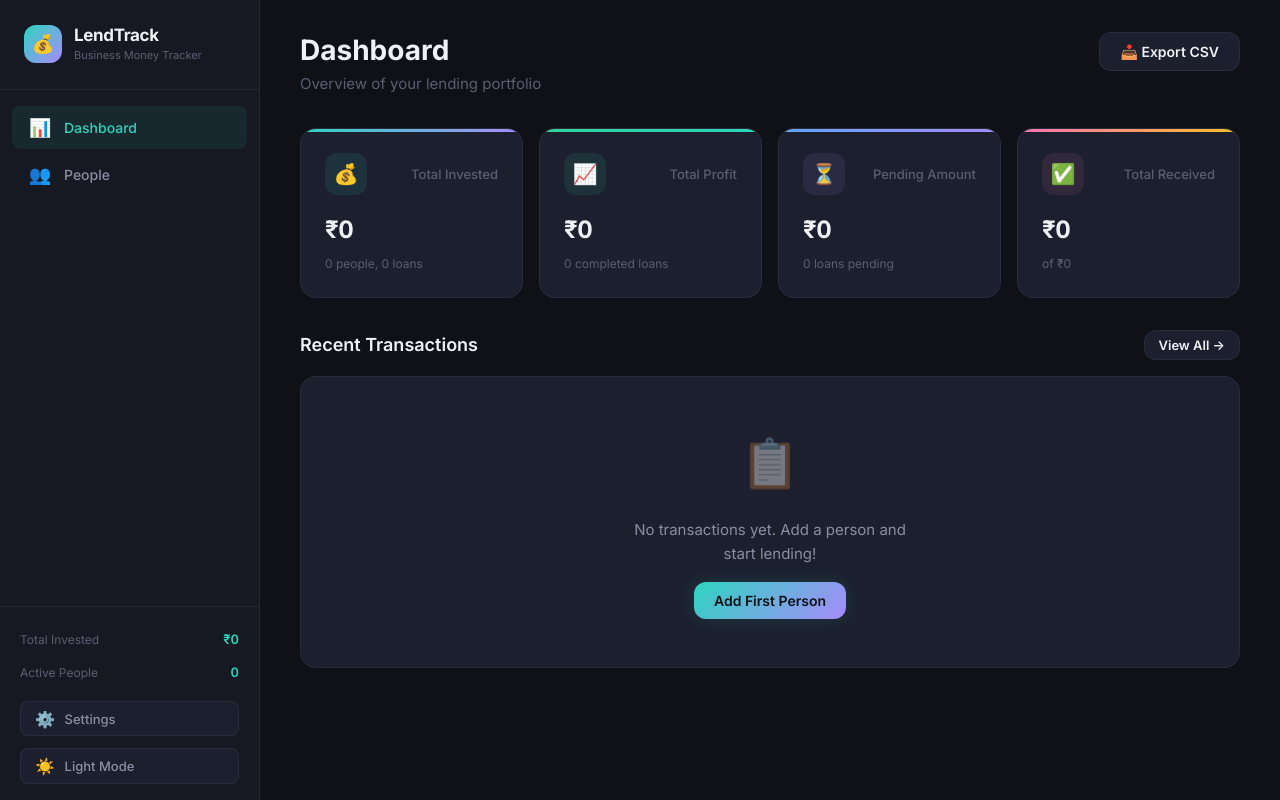
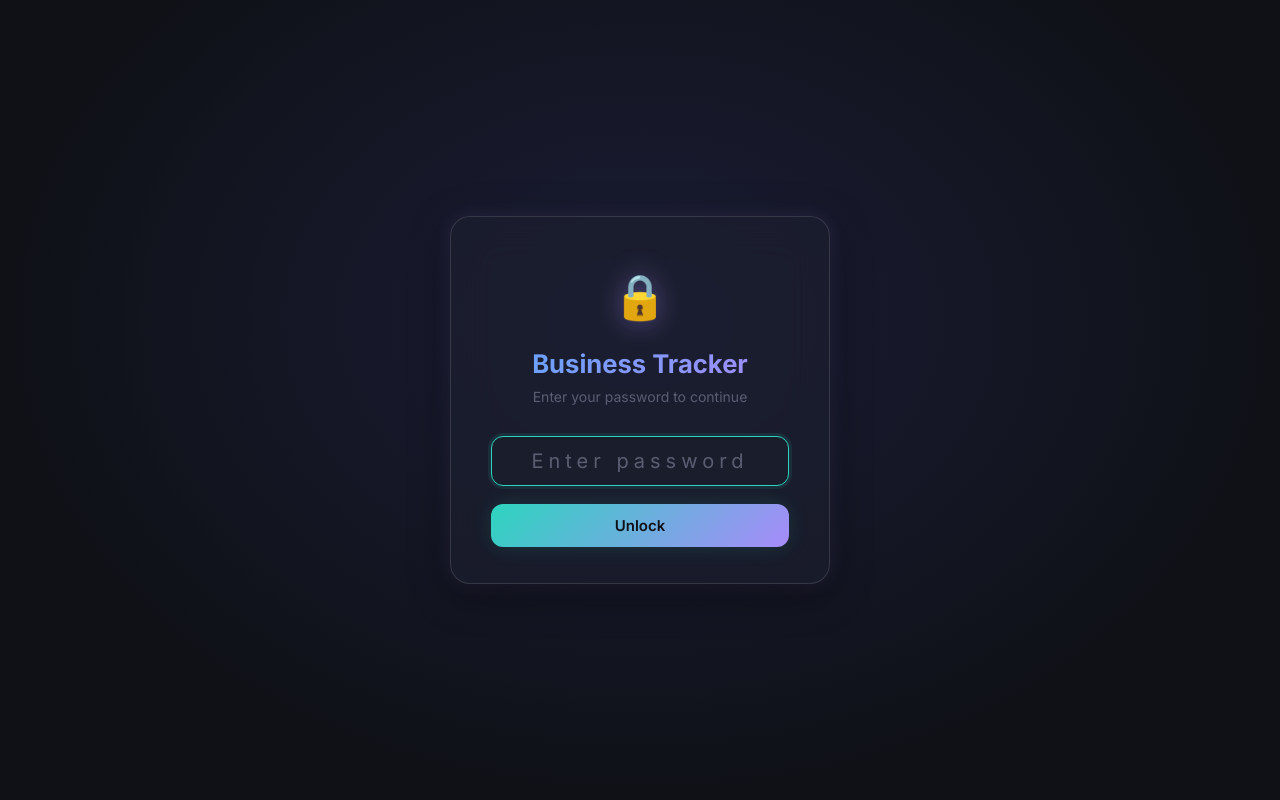
Before and after one commit to avinashtandon/business-tracker, a React (Vite) app: page / in a window 1280 px wide. Built offline with nearby package versions, Linux system fonts and the light colour scheme.

Commit message:
Add Authentication

```diff
--- a/src/App.jsx
+++ b/src/App.jsx
@@ -4,9 +4,58 @@ import Dashboard from './pages/Dashboard';
 import People from './pages/People';
 import PersonDetail from './pages/PersonDetail';
 
+const CORRECT_PASSWORD = '077522';
+
+function LockScreen({ onUnlock }) {
+  const [input, setInput] = useState('');
+  const [error, setError] = useState('');
+  const [shake, setShake] = useState(false);
+
+  const handleSubmit = (e) => {
+    e.preventDefault();
+    if (input === CORRECT_PASSWORD) {
+      onUnlock();
+    } else {
+      setError('Wrong password. Please enter the right password first.');
+      setShake(true);
+      setInput('');
+      setTimeout(() => setShake(false), 600);
+    }
+  };
+
+  return (
+    <div className="lock-screen">
+      <div className={`lock-card ${shake ? 'lock-shake' : ''}`}>
+        <div className="lock-icon">🔒</div>
+        <h1 className="lock-title">Business Tracker</h1>
+        <p className="lock-subtitle">Enter your password to continue</p>
+        <form onSubmit={handleSubmit} className="lock-form">
+          <input
+            className="input-field lock-input"
+            type="password"
+            placeholder="Enter password"
+            value={input}
+            onChange={(e) => { setInput(e.target.value); setError(''); }}
+            autoFocus
+          />
+          {error && <p className="lock-error">{error}</p>}
+          <button type="submit" className="btn btn-primary lock-btn">
+            Unlock
+          </button>
+        </form>
+      </div>
+    </div>
+  );
+}
+
 export default function App() {
+  const [unlocked, setUnlocked] = useState(false);
   const [page, setPage] = useState('dashboard');
   const [selectedPersonId, setSelectedPersonId] = useState(null);
+
+  if (!unlocked) {
+    return <LockScreen onUnlock={() => setUnlocked(true)} />;
+  }
 
   const navigate = (target, personId = null) => {
     setPage(target);
--- a/src/index.css
+++ b/src/index.css
@@ -433,3 +433,99 @@ select.input-field {
     padding-top: 4.5rem;
   }
 }
+
+/* ── Lock Screen ── */
+.lock-screen {
+  position: fixed;
+  inset: 0;
+  display: flex;
+  align-items: center;
+  justify-content: center;
+  background: radial-gradient(ellipse at 50% 40%, #1a1d35 0%, #0f1117 70%);
+  z-index: 9999;
+  animation: fadeIn 0.4s ease;
+}
+
+.lock-card {
+  background: var(--bg-glass);
+  backdrop-filter: blur(20px);
+  -webkit-backdrop-filter: blur(20px);
+  border: 1px solid var(--border-active);
+  border-radius: var(--radius-xl);
+  padding: 2.75rem 2.5rem 2.25rem;
+  width: 100%;
+  max-width: 380px;
+  text-align: center;
+  box-shadow: var(--shadow-lg), var(--shadow-glow-purple);
+  animation: fadeInUp 0.5s var(--transition-slow) forwards;
+}
+
+.lock-icon {
+  font-size: 2.75rem;
+  margin-bottom: 1rem;
+  display: block;
+  filter: drop-shadow(0 0 14px rgba(167, 139, 250, 0.45));
+}
+
+.lock-title {
+  font-size: 1.6rem;
+  font-weight: 700;
+  background: var(--gradient-cool);
+  -webkit-background-clip: text;
+  -webkit-text-fill-color: transparent;
+  background-clip: text;
+  margin-bottom: 0.35rem;
+}
+
+.lock-subtitle {
+  font-size: 0.875rem;
+  color: var(--text-muted);
+  margin-bottom: 1.75rem;
+}
+
+.lock-form {
+  display: flex;
+  flex-direction: column;
+  gap: 0.875rem;
+}
+
+.lock-input {
+  width: 100%;
+  text-align: center;
+  font-size: 1.25rem;
+  letter-spacing: 0.25em;
+  padding: 0.75rem 1rem;
+  border-radius: var(--radius-md);
+}
+
+.lock-error {
+  font-size: 0.8125rem;
+  color: var(--accent-red);
+  background: rgba(248, 113, 113, 0.08);
+  border: 1px solid rgba(248, 113, 113, 0.2);
+  border-radius: var(--radius-sm);
+  padding: 0.5rem 0.875rem;
+  margin: 0;
+  animation: fadeIn 0.2s ease;
+}
+
+.lock-btn {
+  width: 100%;
+  padding: 0.75rem 1rem;
+  font-size: 0.9375rem;
+  margin-top: 0.25rem;
+}
+
+@keyframes lockShake {
+  0%, 100% { transform: translateX(0); }
+  15%       { transform: translateX(-8px); }
+  30%       { transform: translateX(8px); }
+  45%       { transform: translateX(-6px); }
+  60%       { transform: translateX(6px); }
+  75%       { transform: translateX(-3px); }
+  90%       { transform: translateX(3px); }
+}
+
+.lock-shake {
+  animation: lockShake 0.6s ease;
+}
```
